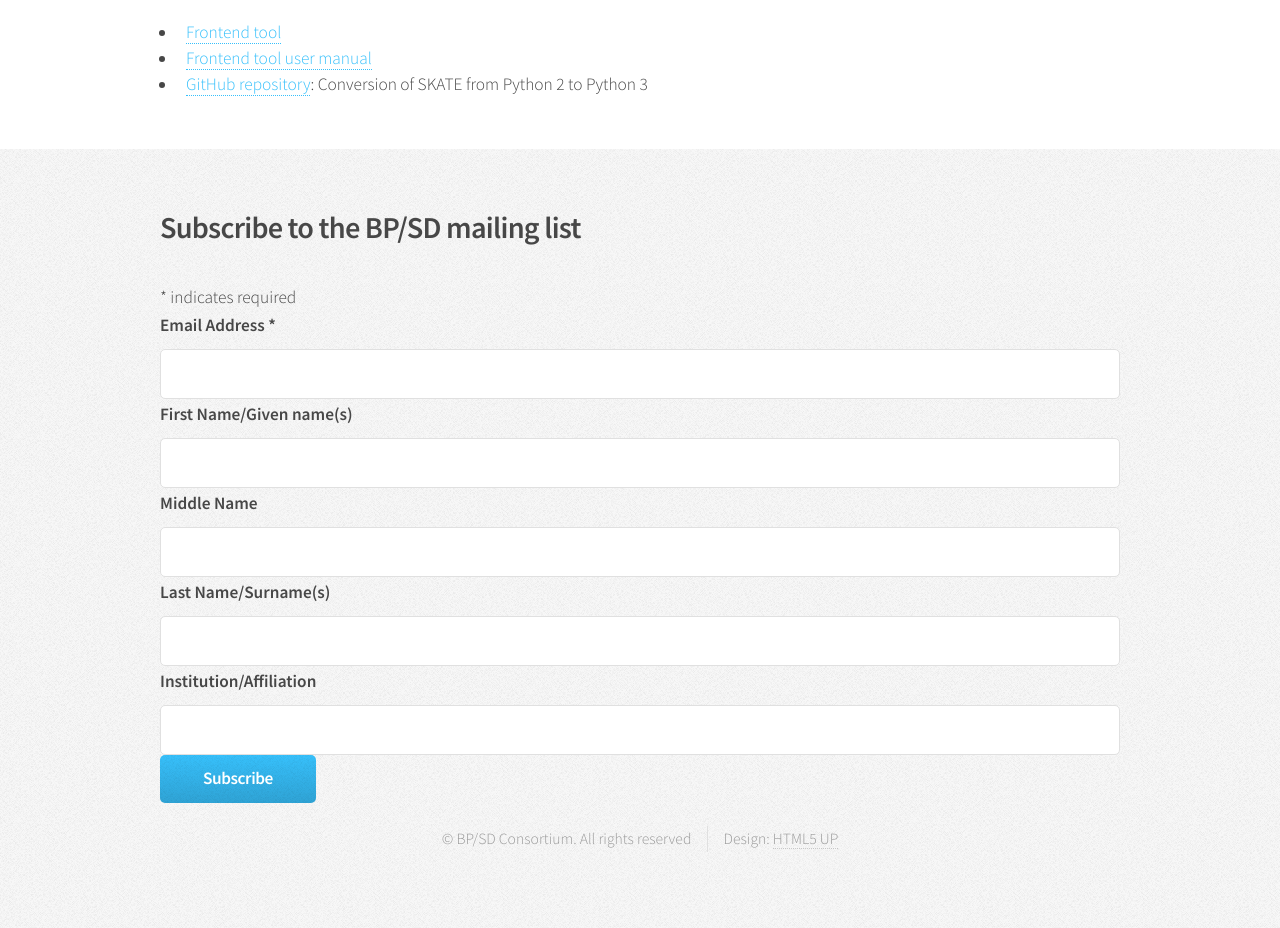
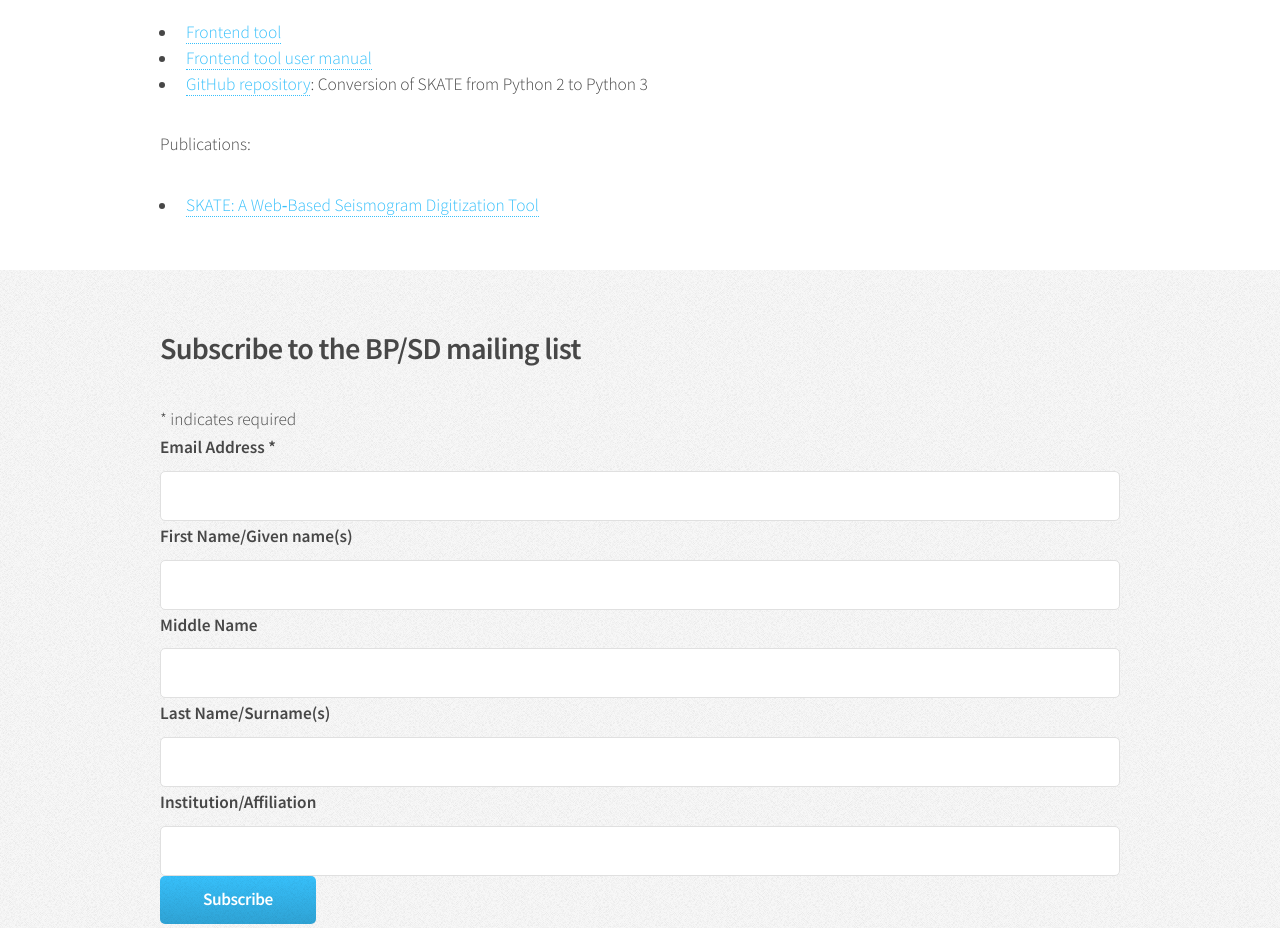
Before and after one commit to amarallab/bpsd_website, a plain HTML site: page software.html in a window 1280 px wide. Shown: the part 1520-2448 px from the top of the page. Drawn offline with Linux system fonts and the light colour scheme.

Commit message:
Add publications section for SKATE with relevant link

```diff
--- a/software.html
+++ b/software.html
@@ -116,6 +116,12 @@
   <li><a href="https://github.com/born-physical-studied-digitally/SKATE">GitHub repository</a>: Conversion of SKATE from Python 2 to Python 3</li>
 </ul>
 
+<p>Publications:</p>
+
+<ul>
+  <li><a href="https://doi.org/10.1785/0220180006">SKATE: A Web‐Based Seismogram Digitization Tool</a></li>
+</ul>
+
 
                 </article>
 
```
